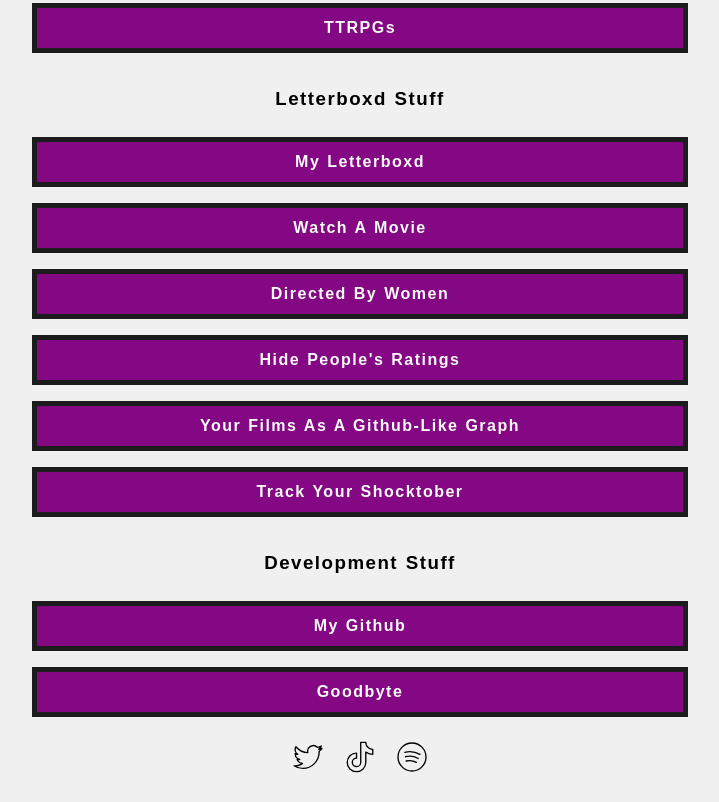
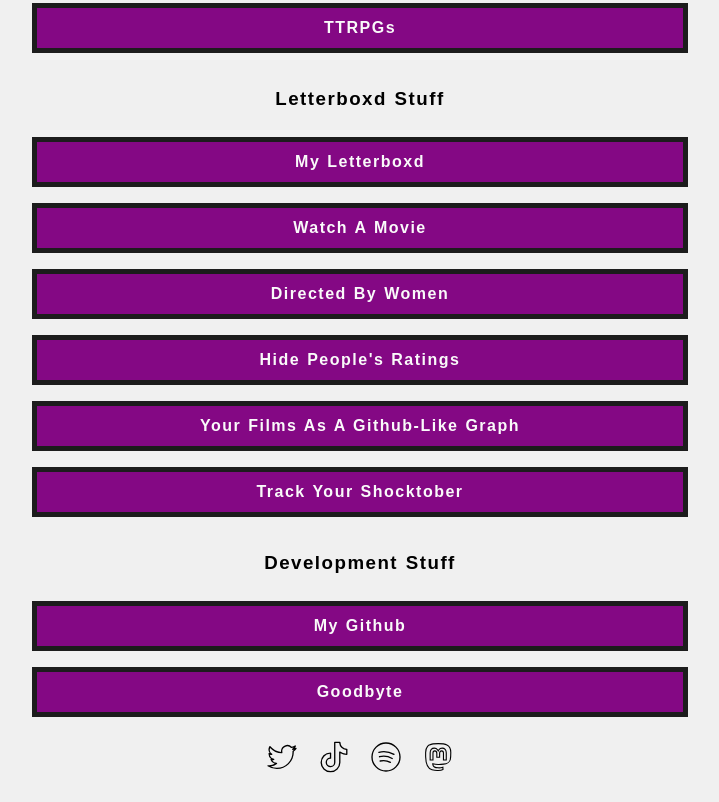
Before and after one commit to HoloPollock/holopollock.net, an Astro site: page / in a window 1280 px wide. Shown: the part 423-1225 px from the top of the page, without its empty margins (280-999 px from the left). Built offline with nearby package versions, Linux system fonts and the light colour scheme; Astro itself is replaced by a stand-in of ours; a web font is replaced by a local one.

Commit message:
add mastadon

```diff
--- a/src/components/Socials.astro
+++ b/src/components/Socials.astro
@@ -3,7 +3,8 @@
 import Twitter from "./Socials/Twitter.astro";
 import Tiktok from "./Socials/Tiktok.astro";
 import Spotify from "./Socials/Spotify.astro";
-const { twitterLink, instagramLink, tiktokLink, spotifyLink } = Astro.props;
+import Mastadon from "./Socials/Mastadon.astro";
+const { twitterLink, instagramLink, tiktokLink, spotifyLink, mastadonLink, cohostLink } = Astro.props;
 ---
 
 <div class="card">
@@ -11,6 +12,7 @@
   {instagramLink && <Instagram link={instagramLink} />}
   {tiktokLink && <Tiktok link={tiktokLink} />}
   {spotifyLink && <Spotify link={spotifyLink} />}
+  {mastadonLink && <Mastadon link={mastadonLink} />}
 </div>
 
 <style>
--- /dev/null
+++ b/src/components/Socials/Mastadon.astro
@@ -0,0 +1,24 @@
+---
+const { link } = Astro.props
+---
+<a href={link} rel="me" target="_blank">
+<svg viewBox="0 0 216.4144 232.00976" width="32px" height="32px" xmlns="http://www.w3.org/2000/svg">
+    <path d="M 197.042 135.984 C 194.361 149.772 173.037 164.862 148.546 167.787 C 135.775 169.311 123.2 170.711 109.792 170.096 C 87.864 169.092 70.562 164.862 70.562 164.862 C 70.562 166.997 70.693 169.029 70.957 170.93 C 73.807 192.571 92.415 193.867 110.041 194.472 C 127.831 195.08 143.672 190.085 143.672 190.085 L 144.403 206.169 C 144.403 206.169 131.959 212.85 109.792 214.079 C 97.569 214.751 82.391 213.772 64.714 209.093 C 26.374 198.945 19.781 158.077 18.772 116.61 C 18.464 104.298 18.654 92.688 18.654 82.979 C 18.654 40.576 46.436 28.147 46.436 28.147 C 60.444 21.714 84.482 19.008 109.471 18.804 L 110.085 18.804 C 135.074 19.008 159.127 21.714 173.135 28.147 C 173.135 28.147 200.916 40.576 200.916 82.979 C 200.916 82.979 201.265 114.263 197.042 135.984" style="fill: rgba(255, 255, 255, 0); stroke: rgb(0, 0, 0); stroke-width: 8px;"/>
+    <path d="M 168.146 86.268 L 168.146 137.61 L 147.805 137.61 L 147.805 87.777 C 147.805 77.272 143.385 71.94 134.545 71.94 C 124.77 71.94 119.871 78.265 119.871 90.772 L 119.871 118.049 L 99.65 118.049 L 99.65 90.772 C 99.65 78.265 94.75 71.94 84.975 71.94 C 76.134 71.94 71.714 77.272 71.714 87.777 L 71.714 137.61 L 51.373 137.61 L 51.373 86.268 C 51.373 75.775 54.045 67.436 59.411 61.267 C 64.945 55.098 72.193 51.936 81.19 51.936 C 91.599 51.936 99.481 55.936 104.693 63.939 L 109.76 72.432 L 114.827 63.939 C 120.038 55.936 127.921 51.936 138.331 51.936 C 147.326 51.936 154.574 55.098 160.109 61.267 C 165.475 67.436 168.146 75.775 168.146 86.268" style="fill: rgba(255, 255, 255, 0); stroke: rgb(0, 0, 0); stroke-width: 8px;"/>
+  </svg>
+</a>
+
+<style>
+    svg {
+        pointer-events: none;
+    }
+
+    a {
+        transition: transform 0s cubic-bezier(0.23, 1, 0.32, 1) 0s;
+        text-decoration: none;
+    }
+
+    a:hover svg {
+        transform: scale(1.075);
+    }
+</style>
--- a/src/components/Socials/Spotify.astro
+++ b/src/components/Socials/Spotify.astro
@@ -26,6 +26,7 @@
     }
 
     a {
+        text-decoration: none;
         transition: transform 0s cubic-bezier(0.23, 1, 0.32, 1) 0s;
     }
 
--- a/src/pages/index.astro
+++ b/src/pages/index.astro
@@ -46,6 +46,7 @@
         twitterLink="https://twitter.com/holopollock"
         tiktokLink="https://www.tiktok.com/@holopollock"
         spotifyLink="https://open.spotify.com/user/7vmoh3e6cw563y4nn8vdp2oog?si=7f0240558cc14bb6"
+        mastadonLink="https://social.audiovalentine.com/@holopollock"
       />
     </main>
 
```
